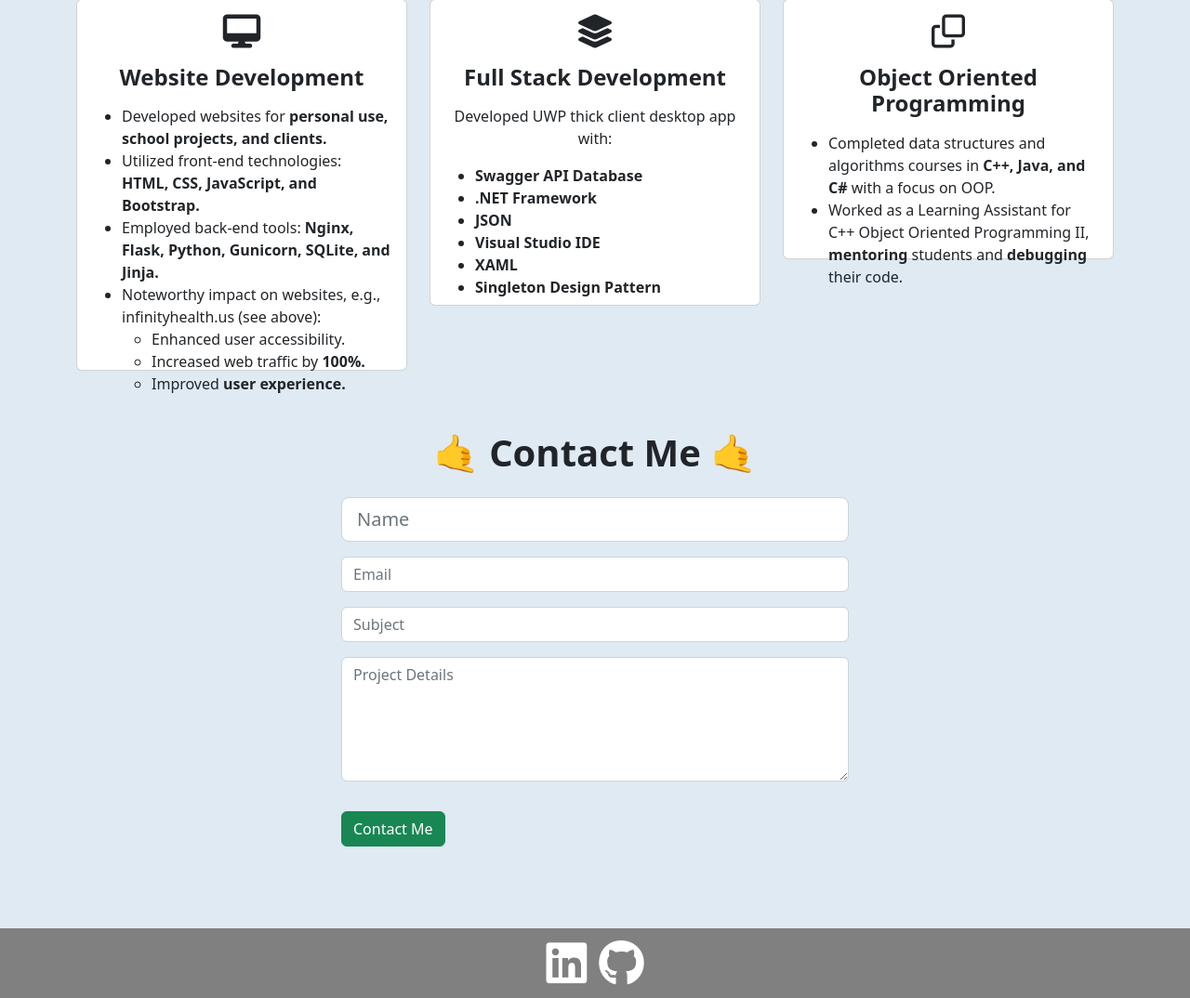
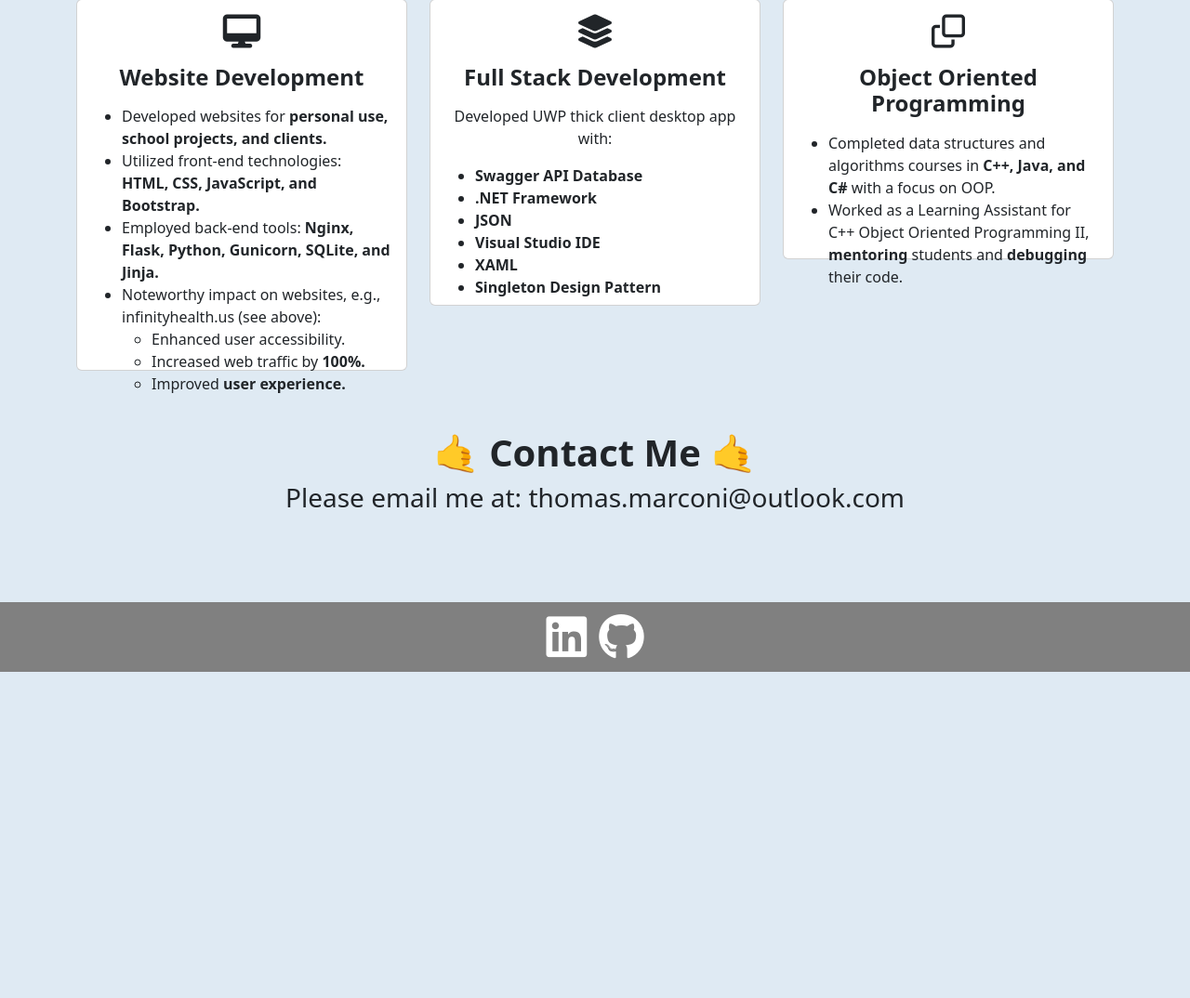
Before and after one commit to thomasmarconi/Personal-Website-marconi.bio, a Flask app: page / in a window 1280 px wide. Shown: the part 3831-4905 px from the top of the page at 93% size. After the commit the page ends 4554 px from the top, so only its background shows below. Run offline with Flask 3, Linux system fonts and the light colour scheme; some libraries are stand-ins or nearby versions.

Commit message:
changed contact form for the meanwhile

```diff
--- a/website/templates/portfolio.html
+++ b/website/templates/portfolio.html
@@ -358,22 +358,27 @@
     <section class="container mt-3 section fade-in " id="contact">
         <h1 class="text-center bold">🤙 Contact Me 🤙</h1>
 
-        <div class="row mt-4 justify-content-center flex-nowrap">
+        <h3 class="text-center">Please email me at: thomas.marconi@outlook.com</h3>
+
+
+        <!-- <div class="row mt-4 justify-content-center flex-nowrap">
 
             <div class="col-lg-6">
-                <!-- form fields -->
-                <form>
+                form fields
+
+                <form id="contact-form">
                     <input name="name" type="text" class="form-control form-control-lg" placeholder="Name" required>
                     <input name="email" type="email" class="form-control mt-3" placeholder="Email" required>
                     <input name="subject" type="text" class="form-control mt-3" placeholder="Subject" required >
                     <div class="mb-3 mt-3">
                         <textarea name="message" class="form-control" rows="5" id="comment" name="text" placeholder="Project Details" required></textarea>
                     </div>
+                    <input type="submit" class="btn btn-success mt-3" id="send-email"></input>
                 </form>
-                <button type="button" class="btn btn-success mt-3">Contact Me</button>
+
             </div>
 
-        </div>
+        </div> -->
 
     </section>
 
```
Also changed, not shown: website/static/js/portfolio.js (+21 -0 lines), 2 other files.
